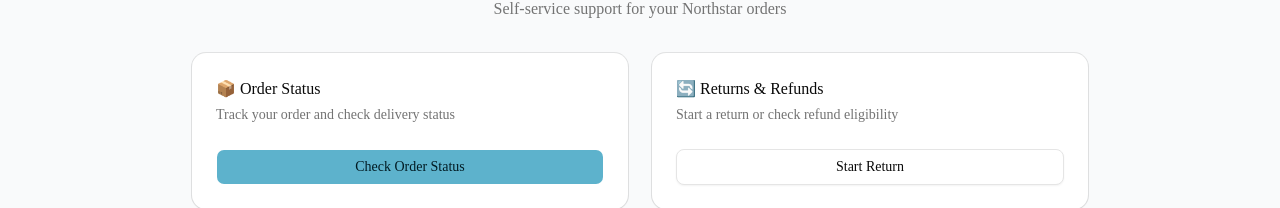
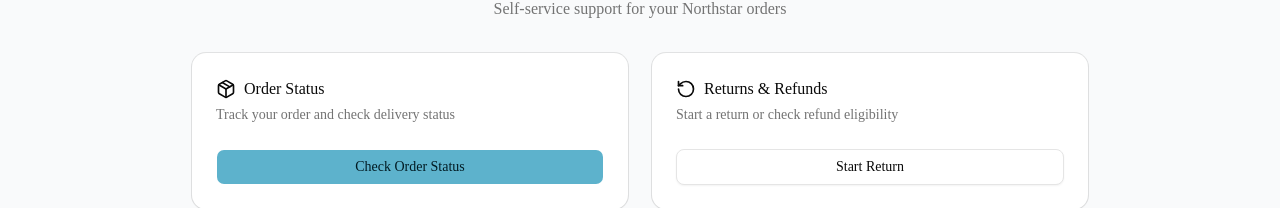
Before and after one commit to JoelMogendi/northstar-support-mvp, a Next.js app in the folder northstar-support-hub/: page / in a window 1280 px wide. Shown: the part 382-590 px from the top of the page. Built offline with nearby package versions, Linux system fonts and the light colour scheme.

Commit message:
test: refine UX and update QA results

```diff
--- a/northstar-support-hub/app/order-status/page.tsx
+++ b/northstar-support-hub/app/order-status/page.tsx
@@ -54,8 +54,9 @@
         <Button type="submit" className="bg-primary text-primary-foreground">
           Search Order
         </Button>
+      </form>
 
-        {error && (
+      {error && (
           <div className="p-4 rounded-md bg-red-50 text-red-600 text-sm font-medium">
             {error}
           </div>
@@ -94,7 +95,6 @@
             </CardContent>
           </Card>
         )}
-      </form>
     </div>
   );
 };
--- a/northstar-support-hub/app/page.tsx
+++ b/northstar-support-hub/app/page.tsx
@@ -1,6 +1,7 @@
 import Link from "next/link";
 import { Button } from "@/components/ui/button";
 import { Card, CardContent, CardDescription, CardHeader, CardTitle } from "@/components/ui/card";
+import { Package, RotateCcw } from "lucide-react";
 
 export default function Home() {
   return (
@@ -18,7 +19,9 @@
           <Link href="/order-status">
             <Card className="hover:shadow-lg transition-shadow cursor-pointer">
               <CardHeader>
-                <CardTitle>📦 Order Status</CardTitle>
+                <CardTitle className="flex items-center gap-2">
+                  <Package className="h-5 w-5" /> Order Status
+                </CardTitle>
                 <CardDescription>
                   Track your order and check delivery status
                 </CardDescription>
@@ -33,7 +36,9 @@
           <Link href="/returns">
             <Card className="hover:shadow-lg transition-shadow cursor-pointer">
               <CardHeader>
-                <CardTitle>🔄 Returns &amp; Refunds</CardTitle>
+                <CardTitle className="flex items-center gap-2">
+                  <RotateCcw className="h-5 w-5" /> Returns &amp; Refunds
+                </CardTitle>
                 <CardDescription>
                   Start a return or check refund eligibility
                 </CardDescription>
--- a/northstar-support-hub/components/layout/Navbar.tsx
+++ b/northstar-support-hub/components/layout/Navbar.tsx
@@ -10,7 +10,7 @@
 export default function Navbar() {
   return (
     <header className="border-b bg-white sticky top-0 z-10">
-      <nav className="max-w-5xl mx-auto flex items-center justify-between px-6 py-4">
+      <nav className="max-w-5xl mx-auto flex items-center justify-between flex-wrap gap-y-2 px-6 py-4">
         <span className="font-bold text-lg">Northstar Support Hub</span>
         <ul className="flex gap-6">
           {links.map((link) => (
```
Also changed, not shown: 1 other file (tests, documents, lock files or other folders).
